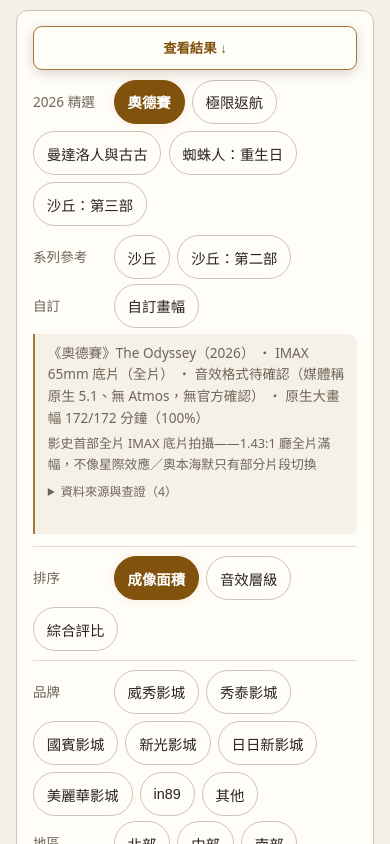
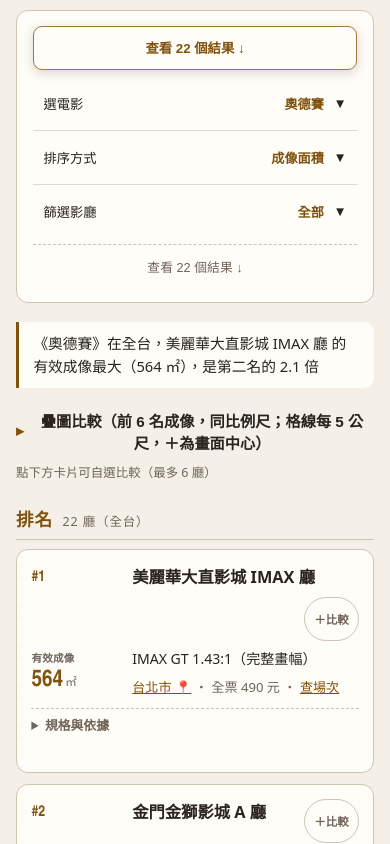
Before and after one commit to cowton0627/taiwan-theater, a React (Vite) app: page / in a window 390 px wide. Both pictures are taken after a click on the button "修改". Shown: the part 238-1082 px from the top of the page. Built offline with nearby package versions, Linux system fonts and the light colour scheme.

Commit message:
優化手機卡片與長清單閱讀

```diff
--- a/src/App.tsx
+++ b/src/App.tsx
@@ -240,6 +240,7 @@
   entries: ScreenXGuideEntry[];
   filtered: boolean;
 }) {
+  const [showAllMobile, setShowAllMobile] = useState(false);
   return (
     <section className="screenx-guide" aria-labelledby="screenx-guide-title">
       <div className="screenx-head">
@@ -272,7 +273,7 @@
             {entries.length} 個實體廳{filtered ? '（目前篩選範圍）' : '（全台）'}；未查證欄位保留
             「待確認」，不自行推定。
           </p>
-          <div className="screenx-grid">
+          <div className={showAllMobile ? 'screenx-grid mobile-expanded' : 'screenx-grid'}>
             {entries.map((entry) => (
               <article className="screenx-card" key={entry.id}>
                 <h3>{entry.name}</h3>
@@ -369,6 +370,16 @@
               </article>
             ))}
           </div>
+          {entries.length > 2 && (
+            <button
+              type="button"
+              className="screenx-show-all"
+              aria-expanded={showAllMobile}
+              onClick={() => setShowAllMobile((current) => !current)}
+            >
+              {showAllMobile ? '收合 ScreenX 廳 ▲' : `查看全部 ${entries.length} 廳 ▼`}
+            </button>
+          )}
         </>
       )}
     </section>
@@ -523,6 +534,7 @@
           className="card-area card-area-audio"
           title="音效層級序位（8＝最高；認證／規格層級排序，非實測音質；未查證顯示？）"
         >
+          <span className="mobile-metric-label">音效序位</span>
           {level == null ? (
             '？'
           ) : (
@@ -735,6 +747,13 @@
   const [overlayOpen, setOverlayOpen] = useState(
     () => !window.matchMedia('(max-width: 640px)').matches,
   );
+  const [mobileLayout, setMobileLayout] = useState(
+    () => window.matchMedia('(max-width: 640px)').matches,
+  );
+  const [mobileControlSection, setMobileControlSection] = useState<
+    'film' | 'sort' | 'filters' | null
+  >(null);
+  const [showRankJump, setShowRankJump] = useState(false);
   /** 短暫回饋訊息（如自選達上限） */
   const [toast, setToast] = useState<string | null>(null);
   const toastTimer = useRef<number | undefined>(undefined);
@@ -794,6 +813,24 @@
     media.addEventListener('change', applyTheme);
     return () => media.removeEventListener('change', applyTheme);
   }, [themePreference]);
+
+  useEffect(() => {
+    const media = window.matchMedia('(max-width: 640px)');
+    const update = () => setMobileLayout(media.matches);
+    update();
+    media.addEventListener('change', update);
+    return () => media.removeEventListener('change', update);
+  }, []);
+
+  useEffect(() => {
+    const update = () => {
+      const ranking = document.getElementById('ranking');
+      setShowRankJump(Boolean(ranking && ranking.getBoundingClientRect().top < -500));
+    };
+    update();
+    window.addEventListener('scroll', update, { passive: true });
+    return () => window.removeEventListener('scroll', update);
+  }, []);
 
   /** 狀態 → URL（replaceState 不塞瀏覽紀錄；預設值省略、保持網址乾淨） */
   useEffect(() => {
@@ -1061,6 +1098,12 @@
     scrollToSection('overlay-compare');
   };
 
+  const scrollToRanking = () => scrollToSection('ranking');
+
+  const toggleMobileControlSection = (section: 'film' | 'sort' | 'filters') => {
+    setMobileControlSection((current) => (current === section ? null : section));
+  };
+
   const displayRanked: Array<FitResult | Screen> =
     sortMode === 'audio'
       ? audioRanked.map((s) => fitMap.get(s.id) ?? s)
@@ -1117,8 +1160,19 @@
         {controlsOpen && (
           <>
         <button className="controls-view-results controls-view-results-top" onClick={showMobileResults}>
-          查看結果 ↓
+          查看 {displayRanked.length} 個結果 ↓
         </button>
+        <button
+          type="button"
+          className="mobile-control-heading"
+          aria-expanded={mobileControlSection === 'film'}
+          onClick={() => toggleMobileControlSection('film')}
+        >
+          <span>選電影</span>
+          <strong>{film?.title ?? `自訂 ${customRatio}:1`}</strong>
+          <span>{mobileControlSection === 'film' ? '▲' : '▼'}</span>
+        </button>
+        <div className={mobileControlSection === 'film' ? 'mobile-control-panel open' : 'mobile-control-panel'}>
         <div className="control-group">
           <span className="control-label">2026 精選</span>
           {featured2026Films.map((f) => (
@@ -1232,7 +1286,19 @@
             <SourcesFold sources={film.sources} />
           </div>
         )}
+        </div>
         <div className="control-divider" />
+        <button
+          type="button"
+          className="mobile-control-heading"
+          aria-expanded={mobileControlSection === 'sort'}
+          onClick={() => toggleMobileControlSection('sort')}
+        >
+          <span>排序方式</span>
+          <strong>{sortMode === 'area' ? '成像面積' : sortMode === 'audio' ? '音效層級' : '綜合評比'}</strong>
+          <span>{mobileControlSection === 'sort' ? '▲' : '▼'}</span>
+        </button>
+        <div className={mobileControlSection === 'sort' ? 'mobile-control-panel open' : 'mobile-control-panel'}>
         <div className="control-group">
           <span className="control-label">排序</span>
           <button
@@ -1275,7 +1341,19 @@
             </p>
           </div>
         )}
+        </div>
         <div className="control-divider" />
+        <button
+          type="button"
+          className="mobile-control-heading"
+          aria-expanded={mobileControlSection === 'filters'}
+          onClick={() => toggleMobileControlSection('filters')}
+        >
+          <span>篩選影廳</span>
+          <strong>{chains.size + regions.size + activeCities.size || '全部'}</strong>
+          <span>{mobileControlSection === 'filters' ? '▲' : '▼'}</span>
+        </button>
+        <div className={mobileControlSection === 'filters' ? 'mobile-control-panel open' : 'mobile-control-panel'}>
         <div className="control-group">
           <span className="control-label">品牌</span>
           {MAJOR_CHAINS.map((c) => (
@@ -1323,8 +1401,9 @@
             ))}
           </div>
         )}
+        </div>
         <button className="controls-collapse" onClick={showMobileResults}>
-          查看結果 ↓
+          查看 {displayRanked.length} 個結果 ↓
         </button>
           </>
         )}
@@ -1356,7 +1435,7 @@
       )}
 
       {pool.length > 0 && (
-        <section className="region-group">
+        <section className="region-group" id="ranking">
           <h2 className="region-title">
             排名
             <span className="region-count">
@@ -1396,15 +1475,17 @@
               <article
                 key={fit.screen.id}
                 className={selected.has(fit.screen.id) ? 'card selectable selected' : 'card selectable'}
-                title="點擊加入／移除疊圖比較"
-                role="button"
-                tabIndex={0}
-	                aria-pressed={selected.has(fit.screen.id)}
+                title={mobileLayout ? undefined : '點擊加入／移除疊圖比較'}
+                role={mobileLayout ? undefined : 'button'}
+                tabIndex={mobileLayout ? undefined : 0}
+	                aria-pressed={mobileLayout ? undefined : selected.has(fit.screen.id)}
 	                onClick={(e) => {
+	                  if (mobileLayout) return;
 	                  if ((e.target as HTMLElement).closest('a, button, input, details, summary')) return;
 	                  toggleSelect(fit.screen.id);
 	                }}
 	                onKeyDown={(e) => {
+	                  if (mobileLayout) return;
 	                  if (e.key !== 'Enter' && e.key !== ' ') return;
 	                  if ((e.target as HTMLElement).closest('a, button, input, details, summary')) return;
                   e.preventDefault();
@@ -1557,6 +1638,7 @@
                     className="card-area card-area-score"
                     title="待確認數只統計得分卡的未知輸入；不扣分、不改變已確認分數與排序"
                   >
+                    <span className="mobile-metric-label">綜合評分</span>
                     <div>
                       {(() => {
                         const t = scoreMap.get(fit.screen.id)?.total ?? 0;
@@ -1573,6 +1655,7 @@
                     className="card-area card-area-audio"
                     title="音效層級序位（8＝最高；認證／規格層級排序，非實測音質；未查證顯示？）"
                   >
+                    <span className="mobile-metric-label">音效序位</span>
                     {fit.screen.audioTier === 'SURROUND_5_1' ? (
                       '？'
                     ) : (
@@ -1584,6 +1667,7 @@
                   </div>
                 ) : (
                   <div className="card-area" title="有效成像面積">
+                    <span className="mobile-metric-label">有效成像</span>
                     {fit.imageAreaM2.toFixed(0)}
                     <span className="unit">㎡</span>
                   </div>
@@ -1643,8 +1727,16 @@
         </div>
       )}
 
-      {!controlsOpen && (
-        <nav className="mobile-action-dock" aria-label="手機快速操作">
+      {!controlsOpen && (selected.size > 0 || showRankJump) && (
+        <nav
+          className={selected.size > 0 ? 'mobile-action-dock has-selection' : 'mobile-action-dock compact'}
+          aria-label="手機快速操作"
+        >
+          {showRankJump && (
+            <button type="button" className="mobile-rank-action" onClick={scrollToRanking} aria-label="回到排名頂端">
+              ↑
+            </button>
+          )}
           {selected.size > 0 && <span className="mobile-selection-count">已選 {selected.size}／6</span>}
           {selected.size > 0 && (
             <>
@@ -1657,7 +1749,7 @@
             </>
           )}
           <button type="button" className="mobile-controls-action" onClick={openMobileControls}>
-            修改條件
+            {selected.size > 0 ? '調整' : '篩選'}
           </button>
         </nav>
       )}
--- a/src/index.css
+++ b/src/index.css
@@ -292,6 +292,10 @@
   display: none;
 }
 
+.mobile-control-heading {
+  display: none;
+}
+
 @media (max-width: 640px) {
   .controls-collapse {
     display: block;
@@ -706,6 +710,10 @@
   gap: 0.75rem;
 }
 
+.screenx-show-all {
+  display: none;
+}
+
 .screenx-card {
   min-width: 0;
   padding: 0.85rem;
@@ -1166,6 +1174,10 @@
   margin-left: 2px;
 }
 
+.mobile-metric-label {
+  display: none;
+}
+
 .card-area-score {
   min-width: 6.8rem;
   color: var(--score);
@@ -1235,15 +1247,74 @@
     padding-inline: 1rem;
   }
 
-  .card {
-    flex-wrap: wrap;
-    gap: 0.55rem 0.7rem;
-  }
-
-  .card-area {
-    order: -1;
-    margin-left: auto;
-    min-width: 0;
+  .card:is(.selectable, .card-audio-unsized) {
+    display: grid;
+    grid-template-columns: auto minmax(0, 1fr);
+    align-items: start;
+    gap: 0.45rem 0.7rem;
+    padding: 0.85rem 0.9rem;
+    cursor: default;
+  }
+
+  .card:is(.selectable, .card-audio-unsized) .card-body {
+    display: contents;
+  }
+
+  .card:is(.selectable, .card-audio-unsized) .rank {
+    grid-column: 1;
+    grid-row: 1;
+    min-width: auto;
+    padding-top: 0.1rem;
+    font-size: 0.95rem;
+    text-align: left;
+  }
+
+  .card:is(.selectable, .card-audio-unsized) .rank::before {
+    content: '#';
+  }
+
+  .card:is(.selectable, .card-audio-unsized) .card-body h3 {
+    grid-column: 2;
+    grid-row: 1;
+    margin: 0;
+    align-items: flex-start;
+  }
+
+  .card:is(.selectable, .card-audio-unsized) .card-area {
+    grid-column: 1;
+    grid-row: 2 / span 2;
+    align-self: center;
+    min-width: 5.6rem;
+    margin: 0;
+    text-align: left;
+    line-height: 1;
+  }
+
+  .card:is(.selectable, .card-audio-unsized) .mobile-metric-label {
+    display: block;
+    margin-bottom: 0.35rem;
+    color: var(--muted);
+    font-family: 'PingFang TC', 'Noto Sans TC', system-ui, sans-serif;
+    font-size: 0.66rem;
+    font-weight: 600;
+    letter-spacing: 0.02em;
+  }
+
+  .card:is(.selectable, .card-audio-unsized) .key-takeaway {
+    grid-column: 2;
+    grid-row: 2;
+    margin: 0;
+  }
+
+  .card:is(.selectable, .card-audio-unsized) .meta {
+    grid-column: 2;
+    grid-row: 3;
+  }
+
+  .card:is(.selectable, .card-audio-unsized) .evidence-fold {
+    grid-column: 1 / -1;
+    grid-row: 4;
+    margin-top: 0.15rem;
   }
 
   .spec-grid {
@@ -1271,6 +1342,41 @@
 
   .controls-collapse {
     padding-block: 0.65rem;
+  }
+
+  .mobile-control-heading {
+    display: grid;
+    grid-template-columns: auto 1fr auto;
+    align-items: center;
+    gap: 0.6rem;
+    width: 100%;
+    min-height: 48px;
+    padding: 0.55rem 0.65rem;
+    border: 0;
+    background: transparent;
+    color: var(--text);
+    text-align: left;
+  }
+
+  .mobile-control-heading strong {
+    overflow: hidden;
+    color: var(--accent);
+    font-size: 0.82rem;
+    text-align: right;
+    text-overflow: ellipsis;
+    white-space: nowrap;
+  }
+
+  .mobile-control-panel {
+    display: none;
+  }
+
+  .mobile-control-panel.open {
+    display: block;
+  }
+
+  .mobile-control-panel + .control-divider {
+    margin-block: 0.15rem;
   }
 
   .overlay-legend {
@@ -1303,6 +1409,18 @@
     box-shadow: 0 6px 24px var(--shadow);
   }
 
+  .mobile-action-dock.compact {
+    left: auto;
+    min-width: 0;
+    padding: 0.25rem;
+    border-radius: 999px;
+  }
+
+  .mobile-action-dock.compact .mobile-controls-action {
+    border-radius: 999px;
+    padding-inline: 0.9rem;
+  }
+
   .mobile-action-dock button {
     min-height: 44px;
     padding: 0.45rem 0.65rem;
@@ -1327,6 +1445,12 @@
     white-space: nowrap;
   }
 
+  .mobile-rank-action {
+    width: 44px;
+    padding-inline: 0 !important;
+    font-size: 1.1rem;
+  }
+
   .toast {
     bottom: calc(5rem + env(safe-area-inset-bottom));
   }
@@ -1336,6 +1460,32 @@
   #overlay-compare {
     scroll-margin-top: 0.6rem;
   }
+
+  .screenx-grid:not(.mobile-expanded) .screenx-card:nth-child(n + 3) {
+    display: none;
+  }
+
+  .screenx-show-all {
+    display: block;
+    width: 100%;
+    min-height: 44px;
+    margin-top: 0.75rem;
+    border: 1px solid var(--screenx-pill-border);
+    border-radius: 9px;
+    background: transparent;
+    color: var(--screenx-pill);
+    font-weight: 700;
+  }
+}
+
+@media (min-width: 641px) {
+  .mobile-control-panel {
+    display: block;
+  }
+
+  .screenx-grid .screenx-card {
+    display: block;
+  }
 }
 
 /* 資料來源與查證展開區（roadmap 33） */
```
Also changed, not shown: 1 other file (tests, documents, lock files or other folders).
